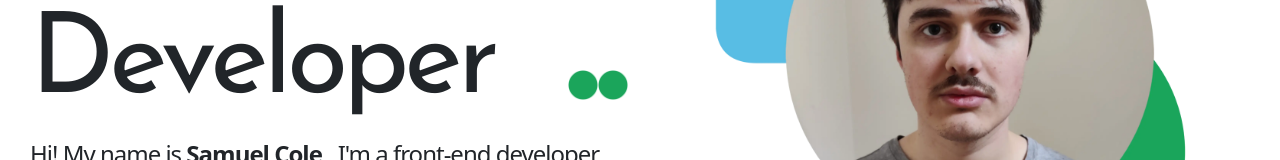
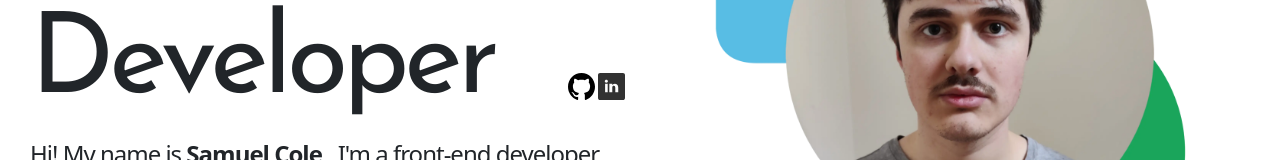
Before and after one commit to Sam89001/Porfolio-Site, a React (Vite) app: page / in a window 1280 px wide. Shown: the part 256-416 px from the top of the page. Built offline with nearby package versions, Linux system fonts and the light colour scheme.

Commit message:
added some logos

```diff
--- a/src/components/Footer.jsx
+++ b/src/components/Footer.jsx
@@ -1,19 +1,21 @@
 import '../css/footer.css'
 import Logo from '../assets/SC.png'
+import GithubLogo from '../assets/github-logo.svg'
+import LinkedInLogo from '../assets/linkedin-logo.svg'
 
 function Footer() {
   return (
     <div className='d-flex justify-content-center align-items-center w-100 footer-container'>
       <div className='d-flex justify-content-between align-items-center w-100 h-100 footer-content'>
 
-        <div className='d-flex' style={{height: '50%', paddingRight: '1em'}}>
-          <img className='img-fluid' src={Logo} alt='Logo' style={{height: '100%', paddingRight: '1em'}}/>
-          <p>© 2024 Samuel Cole, All Rights Reserved</p>
+        <div className='d-flex align-items-center' style={{height: '40%', paddingRight: '1rem'}}>
+          <img className='img-fluid' src={Logo} alt='Logo' style={{height: '100%', paddingRight: '1rem'}}/>
+          <p style={{margin: '0'}}>© 2024 Samuel Cole, All Rights Reserved</p>
         </div>
 
-        <div className='d-flex' style={{height: '50%', paddingRight: '1em'}}>
-          <img className='img-fluid' src={Logo} alt='Logo' style={{height: '100%', paddingRight: '1em'}}/>
-          <img className='img-fluid' src={Logo} alt='Logo' style={{height: '100%', paddingRight: '1em'}}/>
+        <div className='d-flex' style={{height: '40%', paddingRight: '1rem'}}>
+          <img className='img-fluid' src={GithubLogo} alt='Logo' style={{height: '100%', paddingRight: '0.5rem'}}/>
+          <img className='img-fluid' src={LinkedInLogo} alt='Logo' style={{height: '100%'}}/>
         </div>
 
       </div>
--- a/src/components/SplashPage.jsx
+++ b/src/components/SplashPage.jsx
@@ -4,6 +4,8 @@ import '../css/index.css'
 
 import ProfileImage from '../assets/Face Image With Shapes.webp'
 import GreenCircle from '../assets/Green Circle.png'
+import GithubLogo from '../assets/github-logo.svg'
+import LinkedInLogo from '../assets/linkedin-logo.svg'
 
 import React, { useEffect } from 'react';
 
@@ -60,13 +62,19 @@ function SplashPage() {
 
 
             <div className='d-flex splash-page-social-media-image-container '>
+
               <div className='splash-page-social-media-image'>
-                <img className='img-fluid' src={GreenCircle} alt='Logo'/>
+                <a href="https://github.com/Sam89001" target="_blank" rel="noopener noreferrer">
+                  <img className='img-fluid' src={GithubLogo} alt='GitHub Logo' />
+                </a>
               </div>
 
               <div className='splash-page-social-media-image'>
-                <img className='img-fluid' src={GreenCircle} alt='Logo'/>
+                <a href="https://www.linkedin.com/in/samuel-cole-586582229/" target="_blank" rel="noopener noreferrer">
+                  <img className='img-fluid' src={LinkedInLogo} alt='Logo'/>
+                </a>
               </div>
+
             </div>
           </div>
 
--- a/src/css/splashPage.css
+++ b/src/css/splashPage.css
@@ -62,10 +62,17 @@
 .splash-page-social-media-image-container {
   width: 10%;
   padding-bottom: 2.5em;
+
 }
 
 .splash-page-social-media-image {
   height: 10%;
+  padding-right: 0.2rem;
+  transition: opacity 0.1s ease-in;
+}
+
+.splash-page-social-media-image:hover {
+  opacity: 0.3;
 }
 
 .splash-page-profile-image-container {
```
Also changed, not shown: src/assets/github-logo.svg (added), src/assets/linkedin-logo.svg (added).
